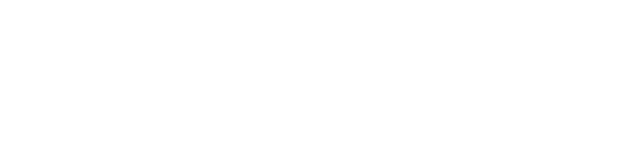
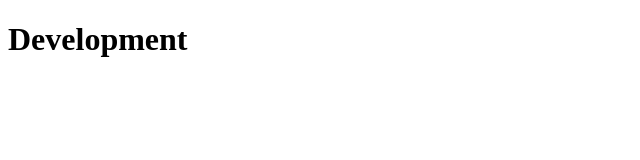
Before and after one commit to penaagp-dev/learn-gitflow, a plain HTML site: page Dev.html in a window 1280 px wide. Shown: the whole page, without its empty margins (0-640 px from the left). Drawn offline with Linux system fonts and the light colour scheme.

Commit message:
create dev

```diff
--- a/data.html
+++ b/Dev.html
@@ -5,5 +5,7 @@
     <meta name="viewport" content="width=device-width, initial-scale=1.0" />
     <title>Document</title>
   </head>
-  <body></body>
+  <body>
+    <h1>Development</h1>
+  </body>
 </html>
```
